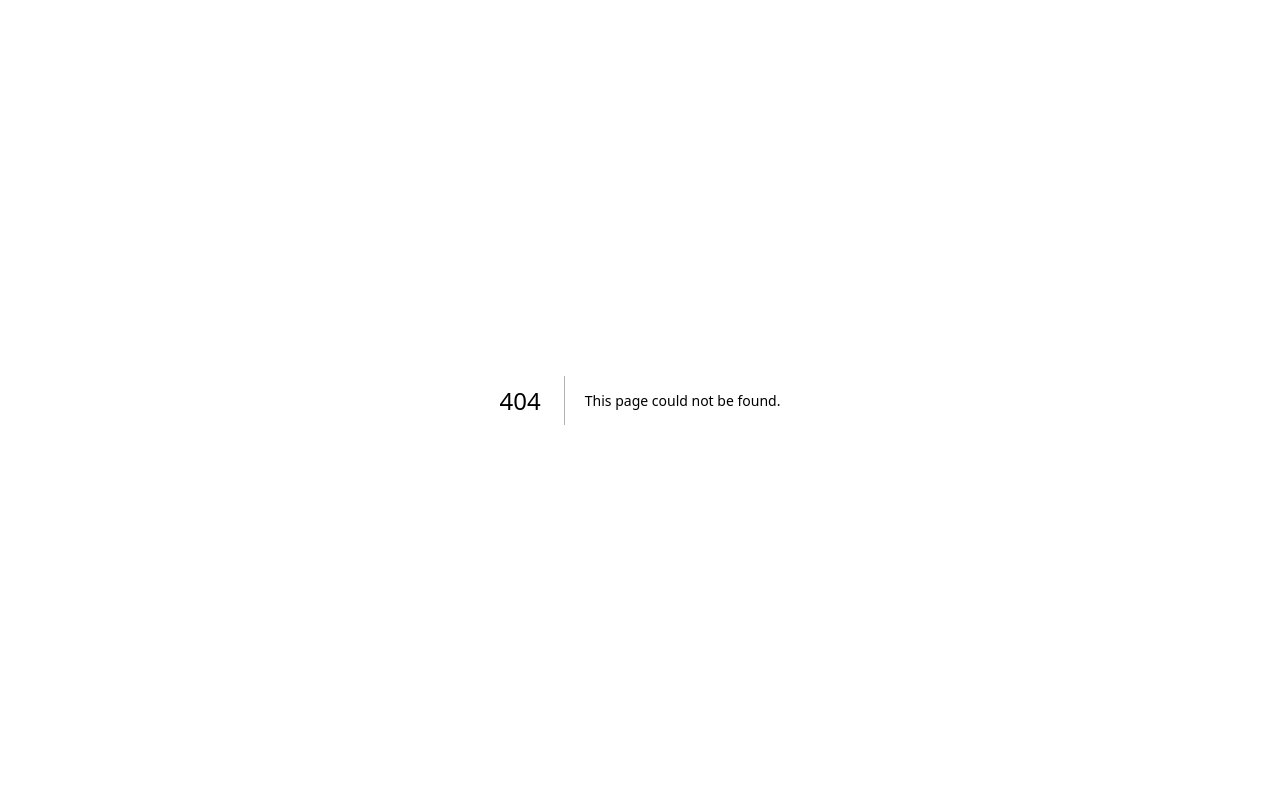
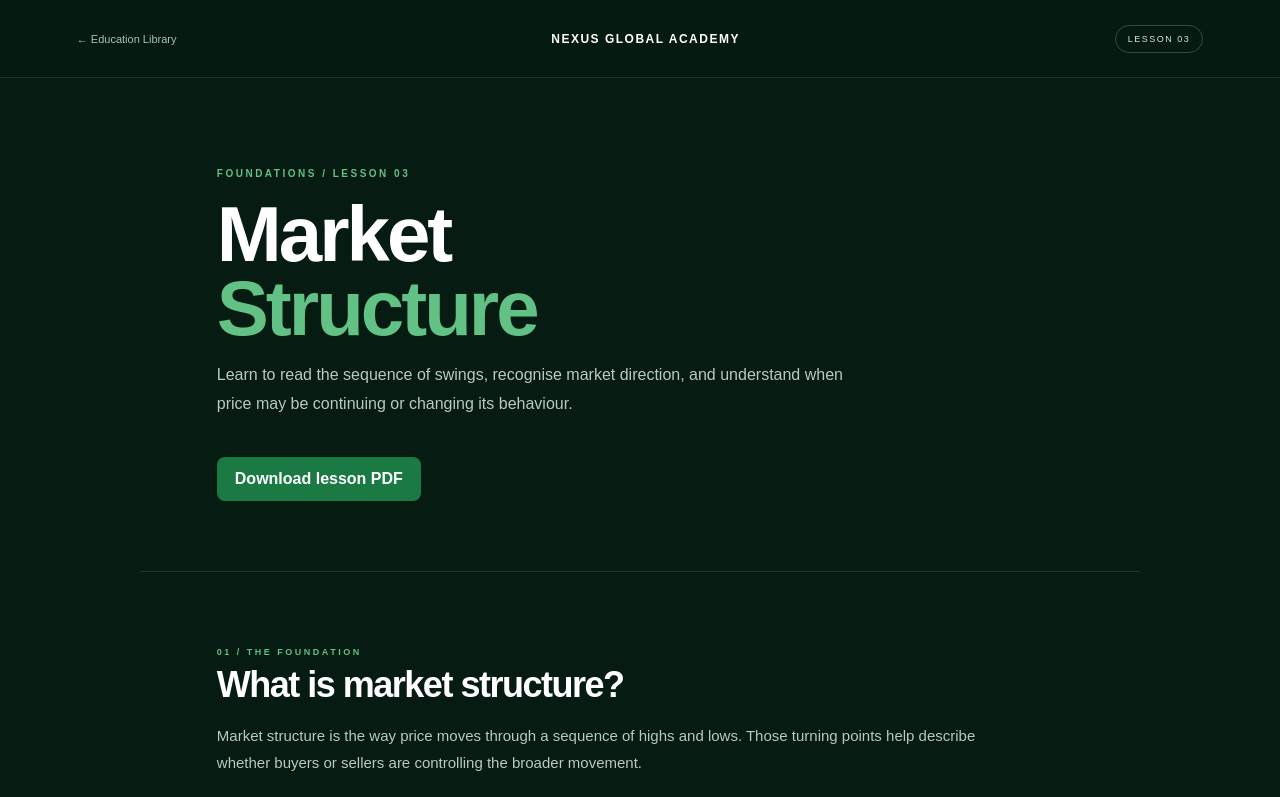
Before and after one commit to Oxlucky/NEXUS-GLOBAL-ACADEMY-EDUCATION, a Next.js app: page /lessons/market-structure in a window 1280 px wide. Before the commit this address had no page. Shown: the top 797 px of the page. Built offline with nearby package versions, Linux system fonts and the light colour scheme.

Commit message:
Add Market Structure lesson page

```diff
--- /dev/null
+++ b/app/lessons/market-structure/page.tsx
@@ -0,0 +1,25 @@
+function SwingDiagram({down=false}:{down?:boolean}) {
+  const points = down ? "35,55 105,110 165,82 235,160 295,130 365,205 430,175" : "35,205 105,145 165,175 235,105 295,135 365,55 430,90";
+  const labels = down ? [["LH",105,100],["LL",235,180],["LH",295,120],["LL",365,225]] : [["HL",105,165],["HH",235,88],["HL",295,150],["HH",365,38]];
+  return <div className="structure-diagram"><svg viewBox="0 0 480 270" role="img" aria-label={down ? "Lower highs and lower lows downtrend diagram" : "Higher highs and higher lows uptrend diagram"}>
+    <polyline points={points} fill="none" stroke={down ? "#B52A2A" : "#1B7A43"} strokeWidth="4" strokeLinejoin="round" strokeLinecap="round"/>
+    {points.split(" ").map((point,i)=>{const [x,y]=point.split(",");return <circle key={i} cx={x} cy={y} r="5" fill={down ? "#B52A2A" : "#1B7A43"}/>;})}
+    {labels.map(([label,x,y],i)=><text key={i} x={x} y={y} className="structure-label">{label}</text>)}
+  </svg></div>;
+}
+function RangeDiagram(){return <div className="structure-diagram"><svg viewBox="0 0 480 250" role="img" aria-label="Sideways market range diagram"><line x1="30" y1="55" x2="450" y2="55" stroke="#B52A2A" strokeWidth="2" strokeDasharray="7 6"/><line x1="30" y1="195" x2="450" y2="195" stroke="#1B7A43" strokeWidth="2" strokeDasharray="7 6"/><polyline points="35,155 90,70 145,175 200,80 255,185 310,65 365,165 430,90" fill="none" stroke="#8FA497" strokeWidth="4" strokeLinejoin="round" strokeLinecap="round"/><text x="34" y="38" className="structure-label">UPPER AREA</text><text x="34" y="220" className="structure-label">LOWER AREA</text></svg></div>}
+export default function MarketStructure(){
+ return <main className="lesson-page">
+  <header className="nav lesson-nav"><a href="/" className="back">← Education Library</a><div className="lesson-brand">NEXUS GLOBAL ACADEMY</div><span className="badge">LESSON 03</span></header>
+  <section className="lesson-hero"><p className="eyebrow">FOUNDATIONS / LESSON 03</p><h1>Market<br/><span>Structure</span></h1><p>Learn to read the sequence of swings, recognise market direction, and understand when price may be continuing or changing its behaviour.</p><div className="lesson-actions"><a className="print-button download-pdf" href="/pdfs/market-structure.pdf" download>Download lesson PDF</a></div></section>
+  <section className="lesson-section"><div className="section-kicker">01 / THE FOUNDATION</div><h2>What is market structure?</h2><p>Market structure is the way price moves through a sequence of highs and lows. Those turning points help describe whether buyers or sellers are controlling the broader movement.</p><p>A swing high is a turning point where price rises and then turns lower. A swing low is a turning point where price falls and then turns higher.</p></section>
+  <section className="lesson-section soft"><div className="section-kicker">02 / UPTREND</div><h2>Higher highs and higher lows.</h2><p>An uptrend generally forms a sequence of higher highs (HH) and higher lows (HL). Price pushes to a new high, pulls back, and holds above the previous important low before attempting another advance.</p><SwingDiagram/><div className="anatomy-grid"><article><strong>Higher High (HH)</strong><p>A swing high above the previous swing high.</p></article><article><strong>Higher Low (HL)</strong><p>A swing low above the previous swing low.</p></article></div></section>
+  <section className="lesson-section"><div className="section-kicker">03 / DOWNTREND</div><h2>Lower highs and lower lows.</h2><p>A downtrend generally forms a sequence of lower lows (LL) and lower highs (LH). Price falls to a new low, retraces, and fails below the previous important high before moving lower again.</p><SwingDiagram down/><div className="anatomy-grid"><article><strong>Lower Low (LL)</strong><p>A swing low below the previous swing low.</p></article><article><strong>Lower High (LH)</strong><p>A swing high below the previous swing high.</p></article></div></section>
+  <section className="lesson-section soft"><div className="section-kicker">04 / RANGING MARKET</div><h2>When price moves sideways.</h2><p>A range forms when price moves between an upper area and a lower area without building a clear sequence of higher highs and higher lows or lower highs and lower lows.</p><RangeDiagram/><p>Inside a range, price can move in both directions and create misleading short-term swings. Avoid forcing a trend label when the market is contained.</p></section>
+  <section className="lesson-section"><div className="section-kicker">05 / BREAK OF STRUCTURE</div><h2>Understanding BOS.</h2><p>A break of structure occurs when price moves beyond a relevant previous swing high or swing low. In an established trend, a break in the trend's direction can indicate that the current structure is continuing.</p><div className="rule">A bullish BOS breaks a relevant previous swing high. A bearish BOS breaks a relevant previous swing low.</div><p>Assess a break against a meaningful swing point, not every tiny fluctuation. Consider the candle close and what price does after the break.</p></section>
+  <section className="lesson-section soft"><div className="section-kicker">06 / CHANGE OF CHARACTER</div><h2>Understanding CHOCH.</h2><p>A change of character describes an early sign that the previous directional structure may be weakening or shifting. After an uptrend, price breaking below an important higher low can warn that the bullish sequence is under pressure.</p><div className="rule">CHOCH is a warning to reassess, not proof that a full reversal has happened.</div><p>Price may continue ranging or return to its previous direction. Look for context and confirmation before drawing conclusions.</p></section>
+  <section className="lesson-section"><div className="section-kicker">07 / APPLY THE NEXUS PROCESS</div><h2>Put structure into your analysis.</h2><p>Use market structure to establish direction and context. Then move through the NEXUS framework instead of chasing a breakout or reacting to a single candle.</p><div className="sequence">{["Market Direction","Technical Area","Candle Behaviour","Candle Close","Confirmation","Entry + Risk"].map((x,i)=><div key={x}><span>0{i+1}</span><strong>{x}</strong></div>)}</div><div className="rule">NO CONFIRMATION = NO ENTRY.</div></section>
+  <section className="lesson-section soft"><div className="section-kicker">08 / STUDENT PRACTICE</div><h2>Test your understanding.</h2><ol className="questions"><li>What two swing patterns commonly describe an uptrend?</li><li>What two swing patterns commonly describe a downtrend?</li><li>How can you recognise a ranging market?</li><li>What does a break of structure tell you?</li><li>Why is CHOCH a warning rather than proof of reversal?</li></ol><p>Explain your answers in your own words and practise identifying the swing sequence on a clean chart.</p></section>
+  <footer><strong>NEXUS GLOBAL ACADEMY</strong><span>Lesson 03 • Market Structure</span></footer>
+ </main>;
+}
```
